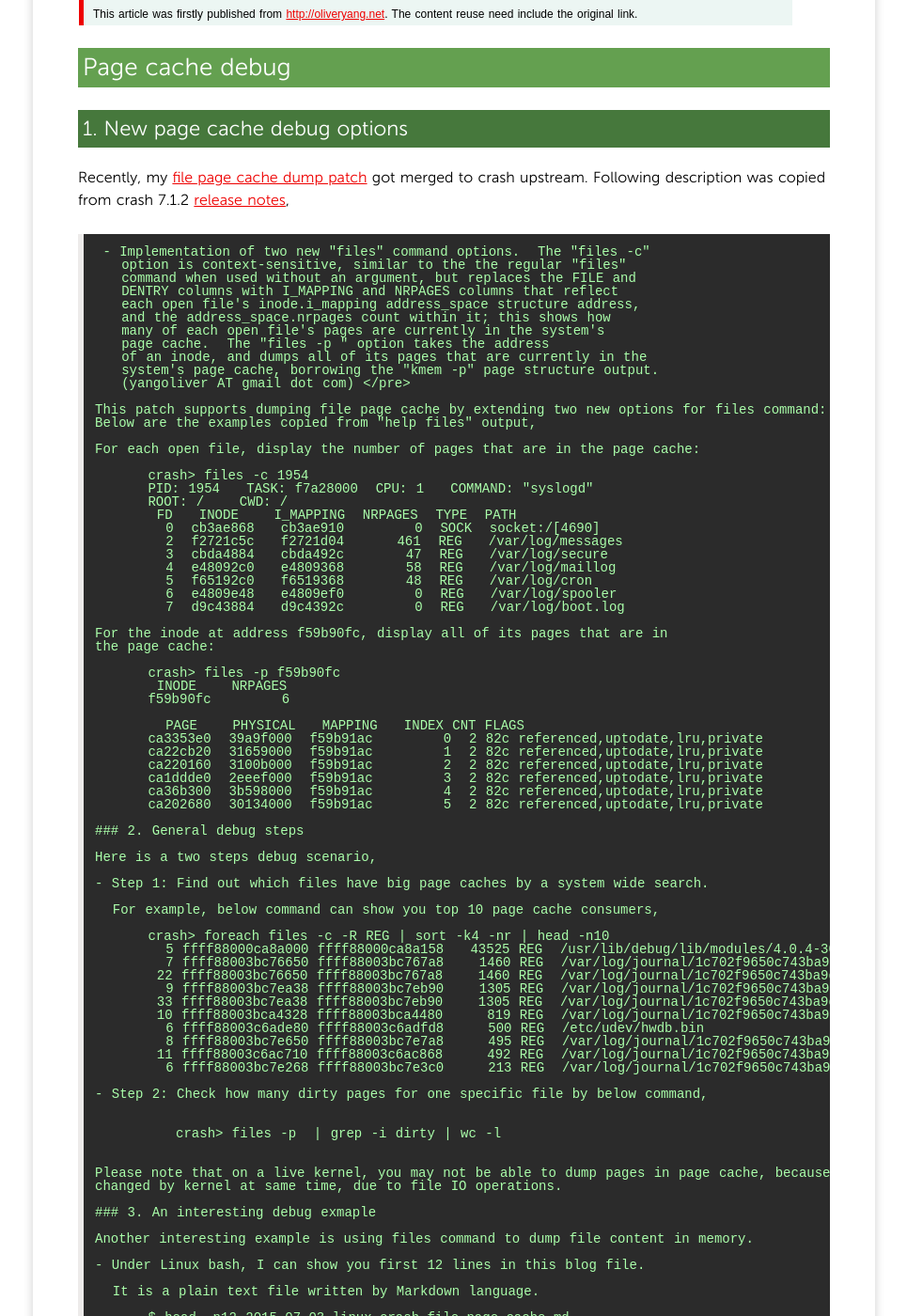
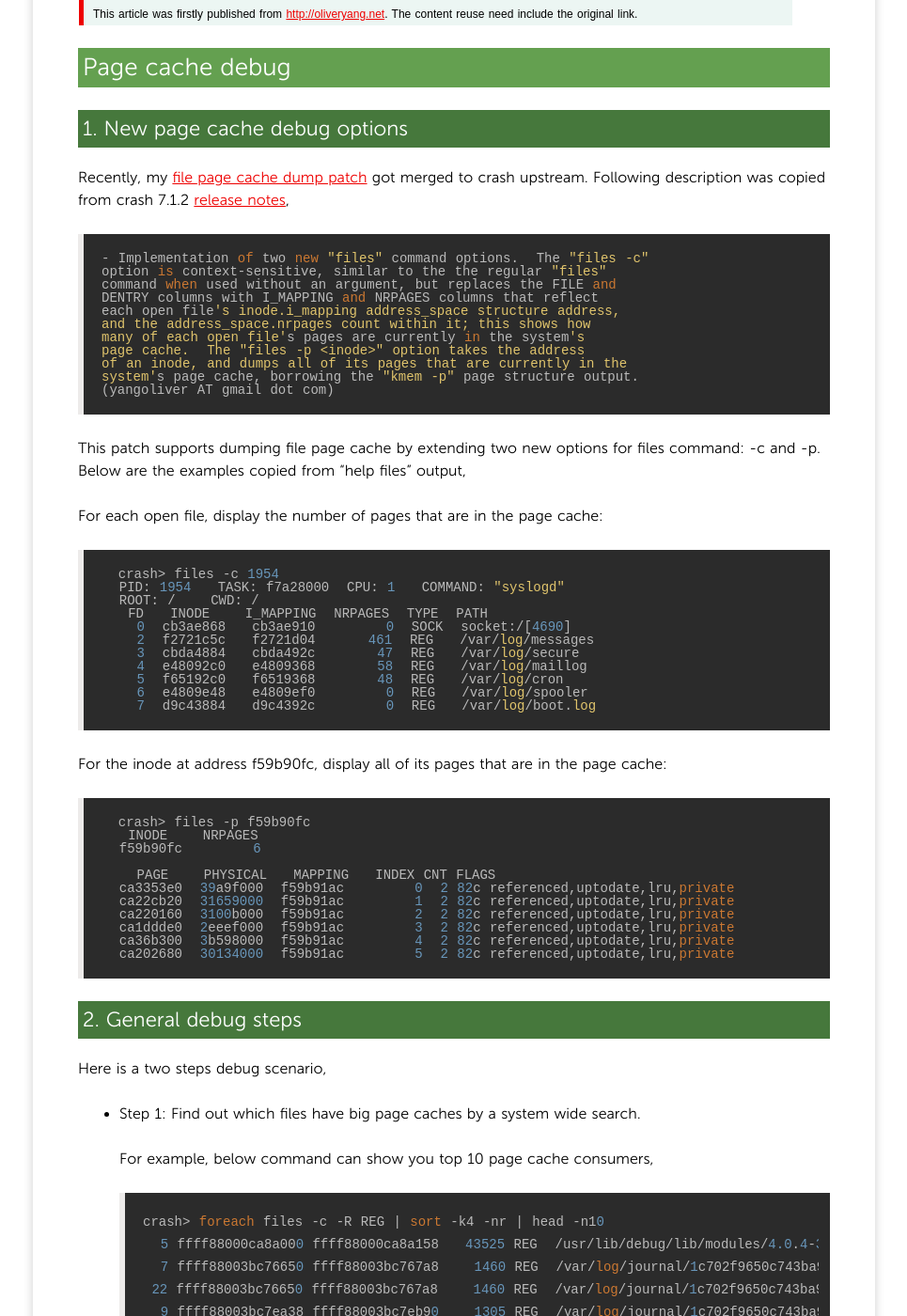
Before and after one commit to yangoliver/yangoliver.github.io, a Jekyll site: the page built from _posts/2015/2015-07-03-linux-crash-page-cache-debug.md, in a window 1280 px wide and 1400 px high, scrolled down 221 px. Shown: the whole window at 94% size, without its empty margins (157-1122 px from the left). Built offline with Jekyll 4.4.1, drawn with Linux system fonts in a browser that asks for light colours; comment, search, counter and statistics services are not loaded; some of the changed text lies outside the part shown.

Commit message:
update: fix markdown format issue

```diff
--- a/_posts/2015/2015-07-03-linux-crash-page-cache-debug.md
+++ b/_posts/2015/2015-07-03-linux-crash-page-cache-debug.md
@@ -17,17 +17,17 @@ Recently, my [file page cache dump patch](https://github.com/crash-utility/crash
 got merged to crash upstream.
 Following description was copied from crash 7.1.2 [release notes](http://people.redhat.com/anderson/crash.changelog.html),
 
- <pre> - Implementation of two new "files" command options.  The "files -c"
-   option is context-sensitive, similar to the the regular "files"
-   command when used without an argument, but replaces the FILE and
-   DENTRY columns with I_MAPPING and NRPAGES columns that reflect
-   each open file's inode.i_mapping address_space structure address,
-   and the address_space.nrpages count within it; this shows how
-   many of each open file's pages are currently in the system's
-   page cache.  The "files -p <inode>" option takes the address
-   of an inode, and dumps all of its pages that are currently in the
-   system's page cache, borrowing the "kmem -p" page structure output.
-   (yangoliver AT gmail dot com) </pre>
+	- Implementation of two new "files" command options.  The "files -c"
+	option is context-sensitive, similar to the the regular "files"
+	command when used without an argument, but replaces the FILE and
+	DENTRY columns with I_MAPPING and NRPAGES columns that reflect
+	each open file's inode.i_mapping address_space structure address,
+	and the address_space.nrpages count within it; this shows how
+	many of each open file's pages are currently in the system's
+	page cache.  The "files -p <inode>" option takes the address
+	of an inode, and dumps all of its pages that are currently in the
+	system's page cache, borrowing the "kmem -p" page structure output.
+	(yangoliver AT gmail dot com)
 
 This patch supports dumping file page cache by extending two new options for files command: -c and -p.
 Below are the examples copied from "help files" output,
```
